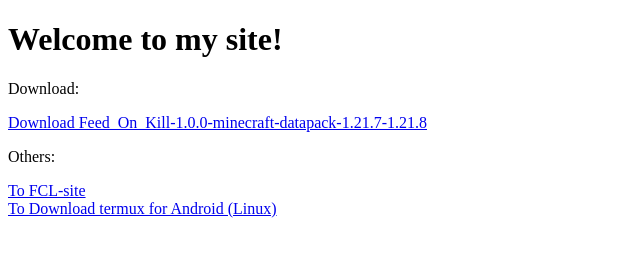
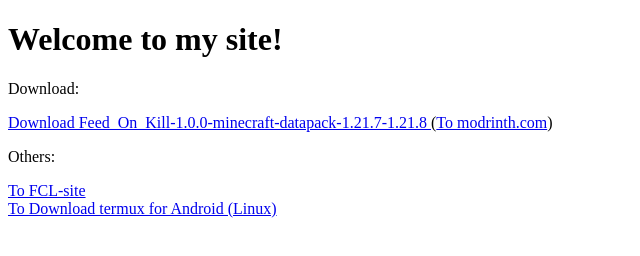
Before and after one commit to qym1421/download-site, a plain HTML site: page index.html in a window 1280 px wide. Shown: the whole page, without its empty margins (0-640 px from the left). Drawn offline with Linux system fonts and the light colour scheme.

Commit message:
Update index.html

```diff
--- a/index.html
+++ b/index.html
@@ -8,7 +8,7 @@
 
     <p>Download:</p>
 
-    <a href="Feed_On_Kill.zip" Download>Download Feed_On_Kill-1.0.0-minecraft-datapack-1.21.7-1.21.8 </a><br>
+    <a href="Feed_On_Kill.zip" Download>Download Feed_On_Kill-1.0.0-minecraft-datapack-1.21.7-1.21.8 </a>(<a href="https://modrinth.com/datapack/feedonkill">To modrinth.com</a>)<br>
 
 
     <p>Others:</p>
```
